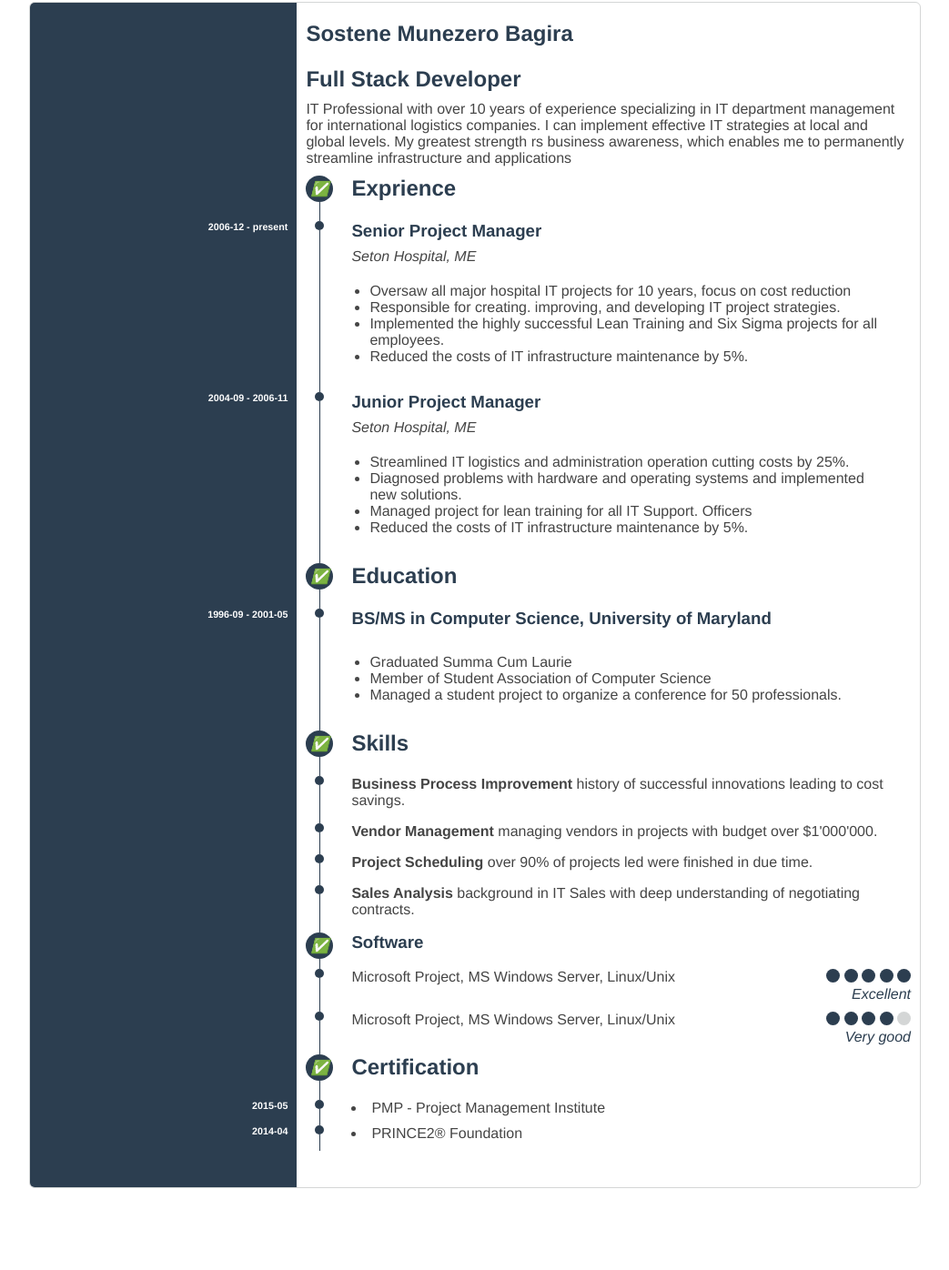
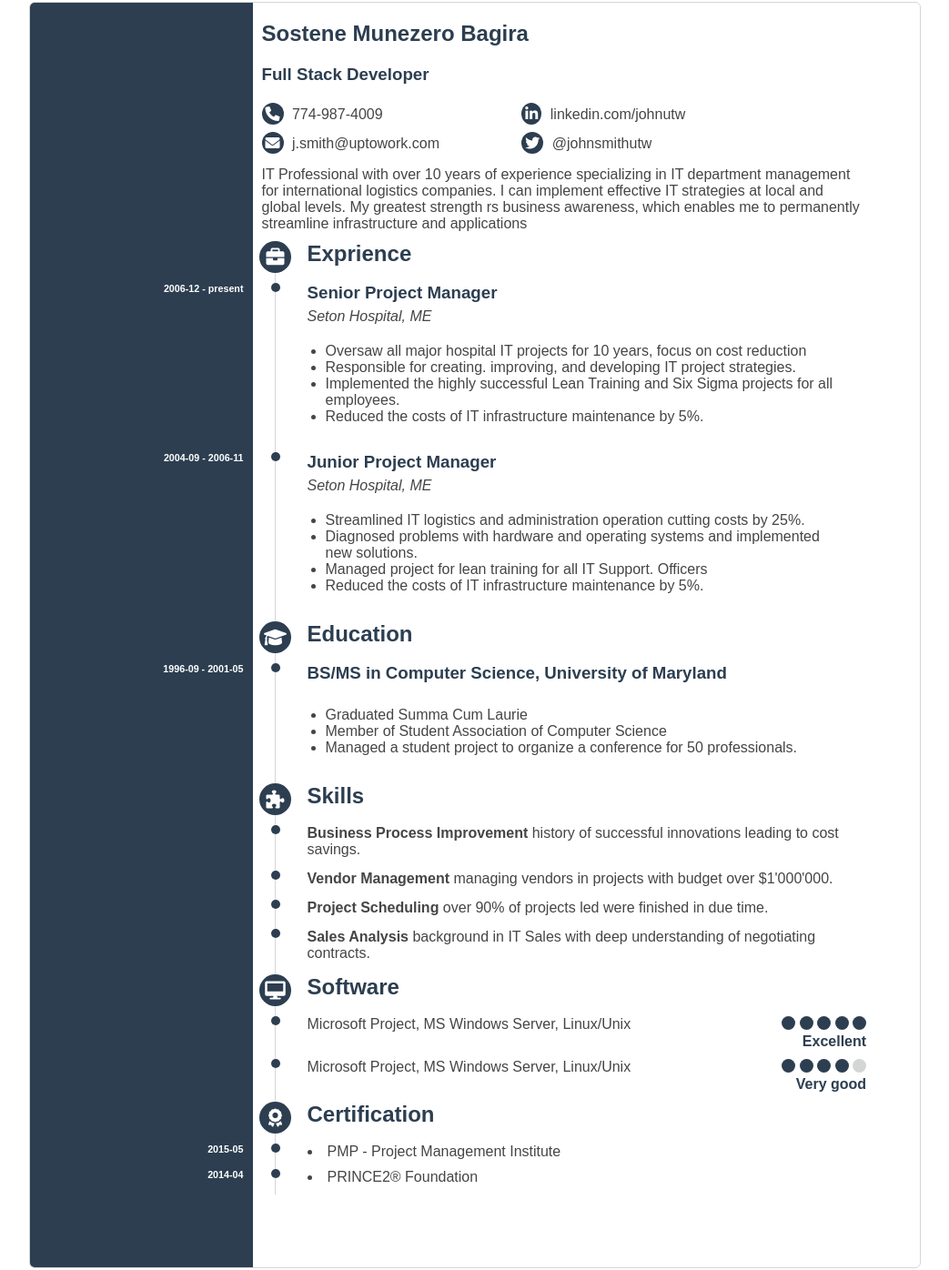
Before and after one commit to munezerobagira/cv-template, a website built with Vite: page index.html in a window 1280 px wide. Shown: the part 18-1414 px from the top of the page at 91% size, without its empty margins (118-1161 px from the left). Before the commit the page ends 1344 px from the top, so only its background shows below. Built offline with nearby package versions, Linux system fonts and the light colour scheme.

Commit message:
ADD: icons, UPDATE: readme, styles

```diff
--- a/index.html
+++ b/index.html
@@ -6,6 +6,13 @@
     <meta name="viewport" content="width=device-width, initial-scale=1.0" />
     <title>Resume Template</title>
     <link rel="stylesheet" href="style.css" />
+    <link
+      rel="stylesheet"
+      href="https://cdnjs.cloudflare.com/ajax/libs/font-awesome/6.0.0/css/all.min.css"
+      integrity="sha512-9usAa10IRO0HhonpyAIVpjrylPvoDwiPUiKdWk5t3PyolY1cOd4DSE0Ga+ri4AuTroPR5aQvXU9xC6qOPnzFeg=="
+      crossorigin="anonymous"
+      referrerpolicy="no-referrer"
+    />
   </head>
   <body>
     <main id="cv">
@@ -16,8 +23,37 @@
             <div class="right-content">
               <div class="section-wrapper">
                 <h1 id="owner-name">Sostene Munezero Bagira</h1>
-                <h2>Full Stack Developer</h2>
-                <div id="social-media"></div>
+                <h3>Full Stack Developer</h3>
+                <div id="social-media">
+                  <div class="row">
+                    <a href="" class="social-media-item">
+                      <div>
+                        <i class="fa-solid fa-phone"></i>
+                        774-987-4009
+                      </div>
+                    </a>
+                    <a href="" class="social-media-item">
+                      <div>
+                        <i class="fa-brands fa-linkedin-in"></i>
+                        linkedin.com/johnutw
+                      </div>
+                    </a>
+                  </div>
+                  <div class="row">
+                    <a href="" class="social-media-item">
+                      <div>
+                        <i class="fa-solid fa-envelope"></i>
+                        j.smith@uptowork.com
+                      </div>
+                    </a>
+                    <a href="" class="social-media-item">
+                      <div>
+                        <i class="fa-brands fa-twitter"></i>
+                        @johnsmithutw
+                      </div>
+                    </a>
+                  </div>
+                </div>
                 <p>
                   IT Professional with over 10 years of experience specializing
                   in IT department management for international logistics
@@ -35,9 +71,9 @@
             <div class="left-content"></div>
             <div class="right-content">
               <div class="row">
-                <div class="icon"><i>&#9989;</i></div>
+                <div class="icon"><i class="fa-solid fa-briefcase"></i></div>
                 <div class="section-wrapper top-padding-0">
-                  <h1>Exprience</h1>
+                  <h2>Exprience</h2>
                 </div>
               </div>
             </div>
@@ -110,9 +146,11 @@
             <div class="left-content"></div>
             <div class="right-content">
               <div class="row">
-                <div class="icon"><i>&#9989;</i></div>
+                <div class="icon">
+                  <i class="fa-solid fa-graduation-cap"></i>
+                </div>
                 <div class="section-wrapper top-padding-0">
-                  <h1>Education</h1>
+                  <h2>Education</h2>
                 </div>
               </div>
             </div>
@@ -144,9 +182,11 @@
             <div class="left-content"></div>
             <div class="right-content">
               <div class="row">
-                <div class="icon"><i>&#9989;</i></div>
+                <div class="icon">
+                  <i class="fa-solid fa-puzzle-piece"> </i>
+                </div>
                 <div class="section-wrapper top-padding-0">
-                  <h1>Skills</h1>
+                  <h2>Skills</h2>
                 </div>
               </div>
             </div>
@@ -198,9 +238,9 @@
             <div class="left-content"></div>
             <div class="right-content">
               <div class="row">
-                <div class="icon"><i>&#9989;</i></div>
+                <div class="icon"><i class="fa-solid fa-desktop"></i></div>
                 <div class="section-wrapper top-padding-0">
-                  <h3>Software</h3>
+                  <h2>Software</h2>
                 </div>
               </div>
             </div>
@@ -221,7 +261,7 @@
                         <li class="filled"></li>
                         <li class="filled"></li>
                       </ul>
-                      <em>Excellent</em>
+                      <b>Excellent</b>
                     </div>
                   </div>
                 </div>
@@ -244,7 +284,7 @@
                         <li class="filled"></li>
                         <li></li>
                       </ul>
-                      <em>Very good</em>
+                      <b>Very good</b>
                     </div>
                   </div>
                 </div>
@@ -257,9 +297,9 @@
             <div class="left-content"></div>
             <div class="right-content">
               <div class="row">
-                <div class="icon"><i>&#9989;</i></div>
+                <div class="icon"><i class="fa-solid fa-award"></i></div>
                 <div class="section-wrapper top-padding-0">
-                  <h1>Certification</h1>
+                  <h2>Certification</h2>
                 </div>
               </div>
             </div>
@@ -296,7 +336,7 @@
             <div class="left-content"></div>
             <div class="right-content">
               <div class="row">
-                <div class="section-wrapper y-padding-20"></div>
+                <div class="section-wrapper y-padding-40"></div>
               </div>
             </div>
           </div>
--- a/main.js
+++ b/main.js
@@ -1,10 +1,10 @@
 const randomilize = (min, max) => {
   return Math.floor(Math.random() * (max - min + 1)) + min;
 };
-const randomizeColor = (ligthness = 0.2) => {
+const randomizeColor = (lightness = 0.3) => {
   return `hsl(${randomilize(0, 300)},${randomilize(140, 255)}%,${randomilize(
     0,
-    100 * ligthness
+    100 * lightness
   )}%)`;
 };
 const nameElement = document.getElementById("owner-name");
--- a/style.css
+++ b/style.css
@@ -20,9 +20,15 @@ li {
   cursor: pointer;
   margin: 10px 0;
 }
+.cv--section {
+  margin: 0px;
+  padding: 0px;
+  display: flex;
+  flex-direction: column;
+}
 #cv {
   max-width: 980px;
-  font-family: Avenir, Helvetica, Arial, sans-serif;
+  font-family: sans-serif, Helvetica, Arial, sans-serif;
   -webkit-font-smoothing: antialiased;
   -moz-osx-font-smoothing: grayscale;
   color: var(--primary-color);
@@ -33,12 +39,7 @@ li {
   overflow: hidden;
   border: 1px solid var(--gray);
 }
-.cv--section {
-  margin: 0px;
-  padding: 0px;
-  display: flex;
-  flex-direction: column;
-}
+
 .section-wrapper {
   padding: 10px;
   width: 100%;
@@ -56,12 +57,30 @@ li {
 .row.space-between {
   justify-content: space-between;
 }
+#social-media {
+  margin: 10px 0;
+}
+
+.social-media-item {
+  margin: 4px 20px 4px 0;
+  min-width: 40%;
+  width: 40%;
+  text-decoration: none;
+  color: var(--dark-gray);
+}
+.social-media-item i {
+  background-color: var(--primary-color);
+  border-radius: 50%;
+  color: var(--white);
+  padding: 4px;
+  margin-right: 5px;
+}
 .left-content {
-  width: 30%;
+  width: 25%;
   background-color: var(--primary-color);
 }
 .right-content {
-  width: 70%;
+  width: 75%;
   max-width: 70%;
 }
 .icon {
@@ -73,8 +92,8 @@ li {
   max-width: 50px;
 }
 
-.y-padding-20 {
-  padding: 20px 0px;
+.y-padding-40 {
+  padding: 40px 0px;
 }
 .icon i {
   background-color: var(--primary-color);
@@ -85,13 +104,20 @@ li {
   justify-content: center;
   min-width: 10px;
   min-height: 10px;
-  padding: 5px;
+  padding: 4px;
+  color: var(--white);
+}
+.icon i.fa-solid {
+  padding: 8px;
+  height: 35px;
+  width: 35px;
+  font-size: 20px;
 }
 .icon::after {
   content: "";
   flex: 1;
   width: 1px;
-  background-color: var(--primary-color);
+  background-color: var(--gray);
 }
 .timeline {
   color: var(--white);
@@ -125,14 +151,16 @@ h3 {
   color: var(--primary-color);
 }
 h1 {
-  padding-bottom: 12px;
+  margin-top: 10px;
+  padding-bottom: 10px;
+  font-weight: 900;
 }
 h2 {
-  padding-bottom: 10px;
+  padding-bottom: 8px;
 }
 h3 {
-  padding-bottom: 8px;
+  padding-bottom: 6px;
 }
 #skills p {
-  padding-bottom: 6px;
+  padding-bottom: 4px;
 }
```
Also changed, not shown: README.md.
